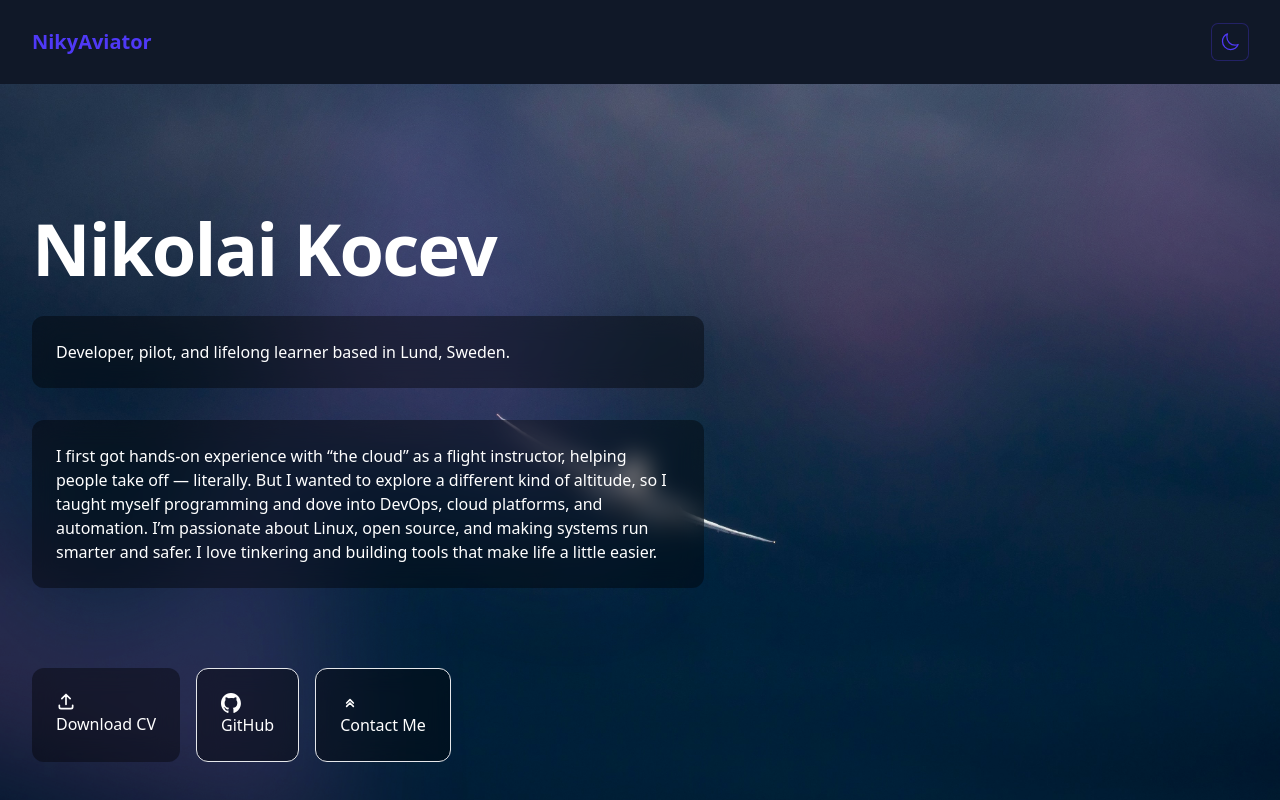
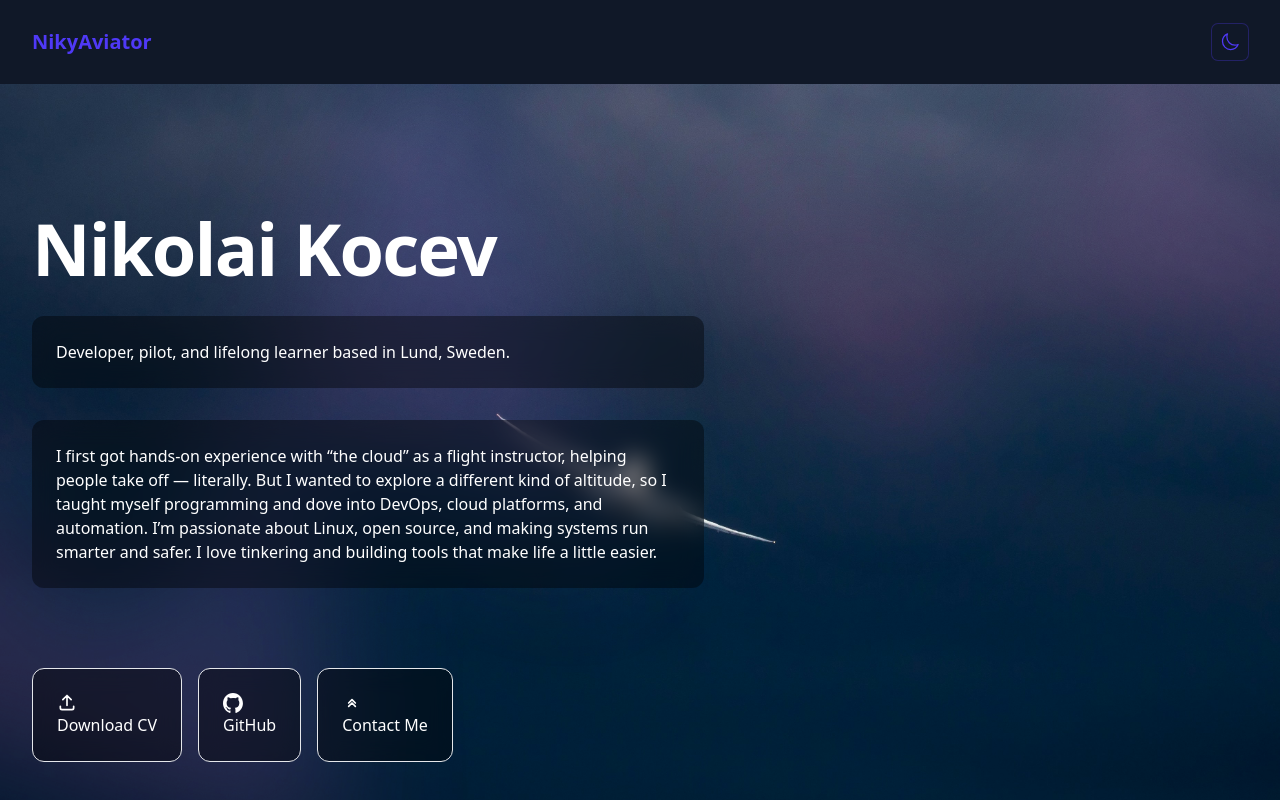
Before and after one commit to NikyAviator/nikolai-kocev-v2, a React (Vite) app in the folder frontend/: page / in a window 1280 px wide. Shown: the top 800 px of the page. Built offline with nearby package versions, Linux system fonts and the light colour scheme.

Commit message:
npm u + btn-outline x3

```diff
--- a/frontend/src/Components/sections/AboutmeSection.jsx
+++ b/frontend/src/Components/sections/AboutmeSection.jsx
@@ -45,7 +45,7 @@ export default function AboutmeSection() {
         {/* 4. Buttons row */}
         <div className="mx-auto mt-12 flex flex-col gap-4 sm:flex-row lg:mx-0">
           {/* → Resume (Primary) */}
-          <a href="/Nikolai-Kocev-CV.pdf" download className="btn-primary">
+          <a href="/Nikolai-Kocev-CV.pdf" download className="btn-outline">
             {/* Icon from Heroicons or any “Download” icon */}
             <svg
               xmlns="http://www.w3.org/2000/svg"
```
Also changed, not shown: 1 other file (tests, documents, lock files or other folders).
